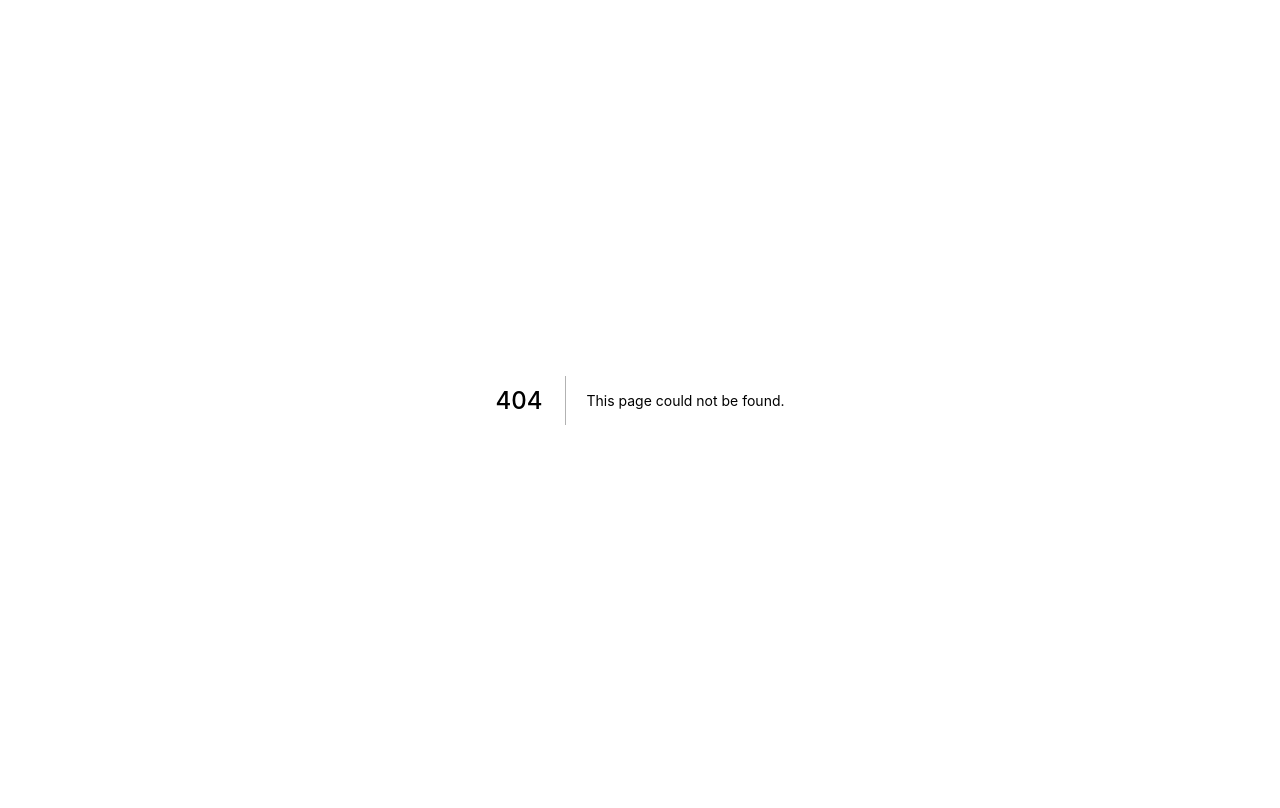
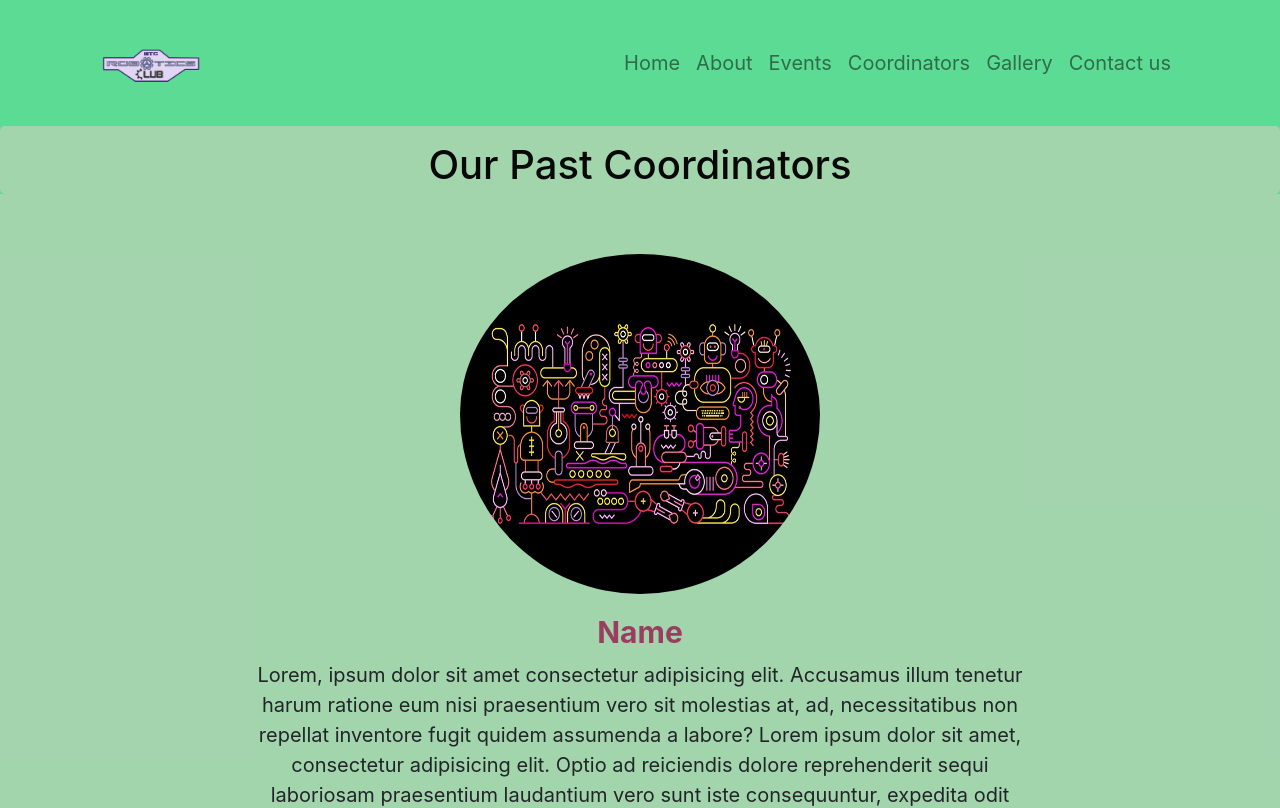
Before and after one commit to IIITG-Open-Source/Robotics-Club, a Next.js app: page /past_coordinator in a window 1280 px wide. Before the commit this address had no page. Shown: the top 808 px of the page. Built offline with nearby package versions, Linux system fonts and the light colour scheme.

Commit message:
made past coordinators page

```diff
--- a/components/robotics/home/Footer/Footer.jsx
+++ b/components/robotics/home/Footer/Footer.jsx
@@ -25,7 +25,10 @@ function Footer(props){
                         <Link href="#coordinators">
                             <h3 className={Styles.item}>Coordinators</h3>
                         </Link>
+                        <Link href="/past_coordinator">
                         <h3 className={Styles.item}>Past Coordinators</h3>
+                        </Link>
+
 
                 </Col>
                 <Col className={`${Styles.col} ${Styles.followUs}`}>
--- /dev/null
+++ b/pages/past_coordinator.js
@@ -0,0 +1,51 @@
+
+import React from "react";
+import Footer from "../components/robotics/home/Footer/Footer";
+import Navbar from "../components/robotics/home/Header/Navbar/Navbar";
+import Styles from "./past_coordinators.module.css";
+import "./past_coordinators.module.css";
+
+import { Container, Row, Col } from "react-bootstrap";
+
+
+function Past_Coordinators(props) {
+  var items = [];
+  for(var i= 0;i < 5;i++){
+      items.push(<>
+          <div className={Styles.container}>
+
+                  <img src="/images/robotics/body/cardimage.jpg" alt=" " className={Styles.img}/>
+
+                  <h2 className={Styles.heading2}>Name</h2>
+
+                  <p className={Styles.para}>Lorem, ipsum dolor sit amet consectetur adipisicing elit. Accusamus illum tenetur harum ratione eum nisi praesentium vero sit molestias at, ad, necessitatibus non repellat inventore fugit quidem assumenda a labore? Lorem ipsum dolor sit amet, consectetur adipisicing elit. Optio ad reiciendis dolore reprehenderit sequi laboriosam praesentium laudantium vero sunt iste consequuntur, expedita odit velit necessitatibus blanditiis eligendi voluptas illo nesciunt.</p>
+
+          </div>
+
+      </>);
+  }
+
+  return (
+    <div  className={Styles.body}>
+
+     <Container>
+      <Navbar className="nav" />
+     </Container>
+
+     <section className="sec">
+
+      <h1 className={Styles.heading}>Our Past Coordinators</h1>
+       {items}
+
+     </section>
+
+
+     <div className={Styles.footer}>
+      <Footer />
+     </div>
+    </div>
+
+     );
+    }
+
+    export default Past_Coordinators;
--- /dev/null
+++ b/pages/past_coordinators.module.css
@@ -0,0 +1,56 @@
+@import url("https://fonts.googleapis.com/css2?family=Orbitron:wght@900&display=swap");
+
+.body{
+  background-color: #5cdb95;
+}
+.sec{
+
+  height: 50vh;
+
+}
+.heading{
+
+  display: block;
+  width: 100%;
+  background-color: rgba(241, 205, 199, 0.479);
+  margin: 0px auto;
+  text-align: center;
+  font-size: 40px;
+  color: rgb(8, 8, 8);
+  padding-top: 15px;
+  padding-bottom: 5px;
+  border-radius: 5px;
+
+
+}
+.heading2{
+
+  display: block;
+
+  margin: 0px auto 10px;
+  text-align: center;
+  font-size: 30px;
+  font-weight: bold;
+  color: rgb(155, 61, 97);
+
+}
+.img{
+  width: 360px;
+  height: 360px;
+  margin: 40px auto 20px;
+  padding-top: 20px;
+
+  border-radius: 200px;
+}
+.container{
+  display: flex;
+  flex-direction: column;
+  background-color:rgba(241, 205, 199, 0.479) ;
+}
+.para{
+  width: 60%;
+  text-align: center;
+  margin: auto auto;
+  font-size: 20px;
+  padding-bottom: 20px;
+}
```
Also changed, not shown: components/robotics/home/Body/Events/events.module.css (+14 -4 lines).
